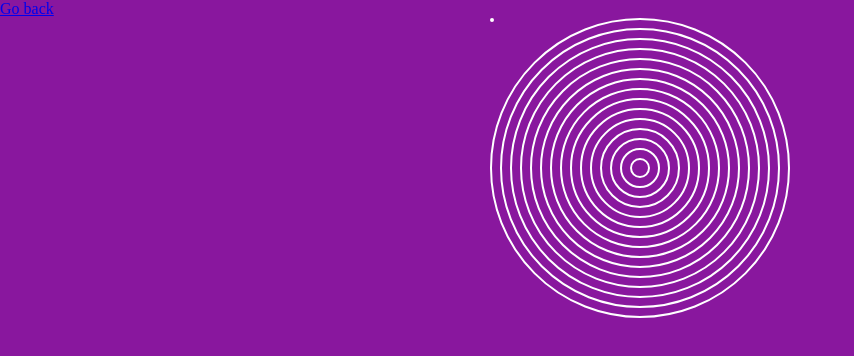
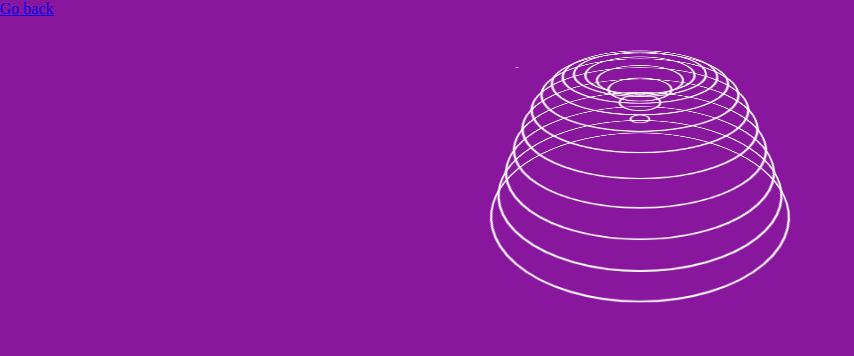
Before and after one commit to Darymee/css-effects, a plain HTML site: page pages/wavy-circles-loading-animation-effects/wavy-circles-loading-animation-effects.html in a window 1280 px wide. Shown: the whole page, without its empty margins (0-854 px from the left). Drawn offline with Linux system fonts and the light colour scheme; files that its build step writes are made by us from their sources.

Commit message:
Update wavy-circles-loading-animation-effects.css

```diff
--- a/pages/wavy-circles-loading-animation-effects/wavy-circles-loading-animation-effects.css
+++ b/pages/wavy-circles-loading-animation-effects/wavy-circles-loading-animation-effects.css
@@ -19,7 +19,7 @@ body {
   width: 300px;
   height: 300px;
   transform-style: preserve-3d;
-  transform: perspective(500px), rotateX(60deg);
+  transform: perspective(500px) rotateX(60deg);
 }
 
 .loader span {
```
